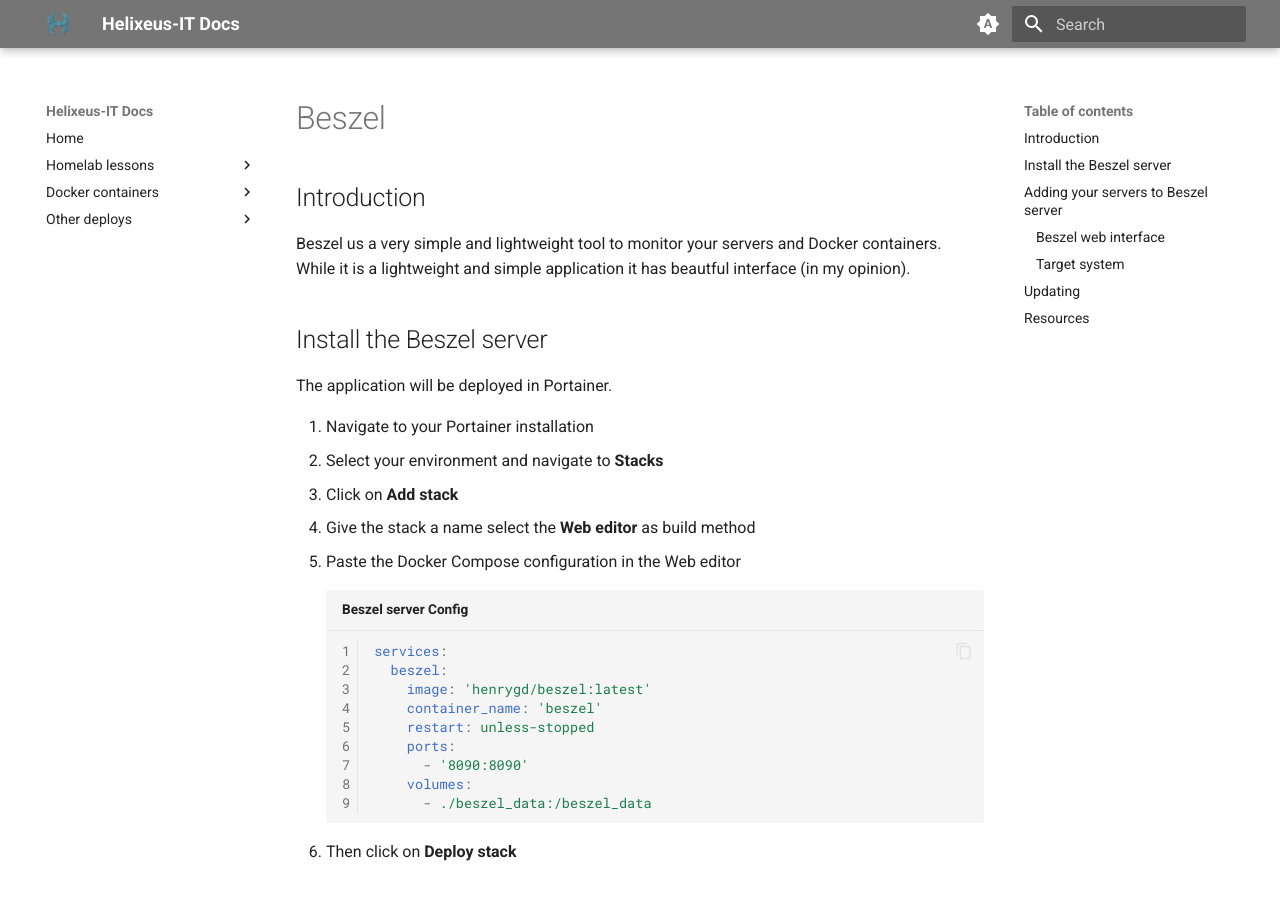
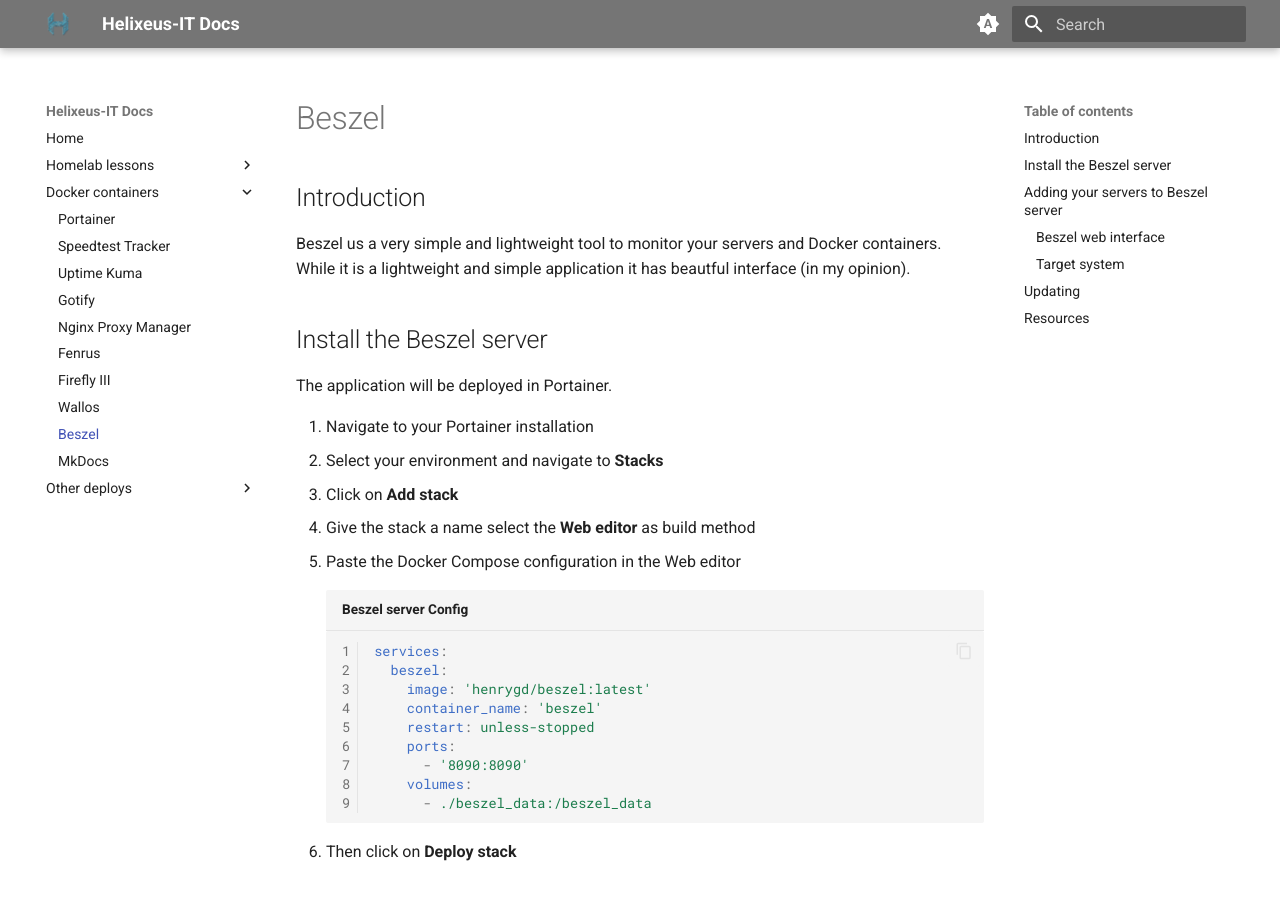
Before and after one commit to JustHelixia/mkdocs, an MkDocs documentation site: the page built from docs/beszel.md, in a window 1280 px wide and 900 px high. Built offline with MkDocs 1.6.1 and Material for MkDocs 9.7.7, drawn with Linux system fonts in a browser that asks for light colours; part of the change alters nothing that is shown.

Commit message:
Added the site nav with the new files.

```diff
--- a/mkdocs.yml
+++ b/mkdocs.yml
@@ -13,10 +13,10 @@ nav:
     - Uptime Kuma: uptime-kuma.md
     - Gotify: gotify.md
     - Nginx Proxy Manager: npm.md
-  #  - Fenrus: fenrus.md
-  #  - Firefly III: firefly3.md
+    - Fenrus: fenrus.md
+    - Firefly III: firefly3.md
     - Wallos: wallos.md
-  #  - Beszel: beszel.md
+    - Beszel: beszel.md
     - MkDocs: mkdocs.md
   - Other deploys:
     - Snipe-IT: snipe-it.md
```
